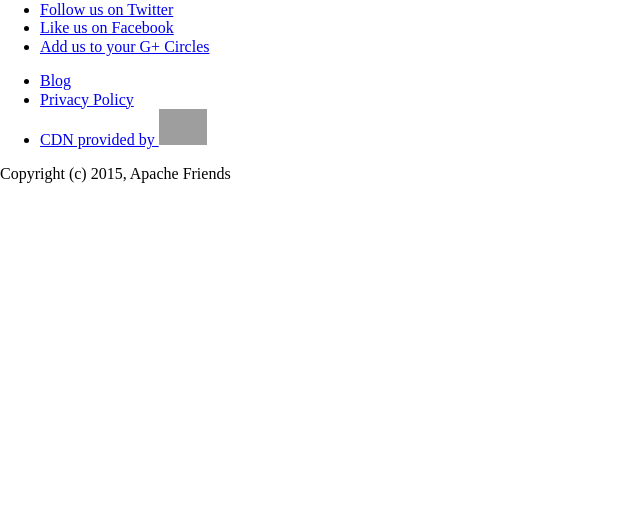
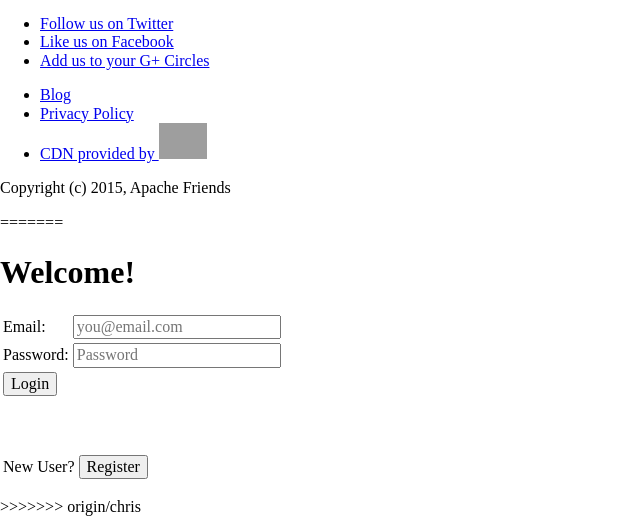
Before and after one commit to richman1c/rebel-scrum, a PHP site: page / in a window 1280 px wide. Shown: the part 1298-1814 px from the top of the page, without its empty margins (0-640 px from the left). Before the commit the page ends 1481 px from the top, so only its background shows below. Run offline with PHP 8.4, Linux system fonts and the light colour scheme; some libraries are stand-ins or nearby versions; grey boxes are pictures that could not be loaded.

Commit message:
trying to get chris's index.php

```diff
--- a/index.php
+++ b/index.php
@@ -1,3 +1,4 @@
+<<<<<<< HEAD
 <!doctype html>
 <html lang="en">
   <head>
@@ -161,3 +162,52 @@
     <script src="/dashboard/javascripts/all.js" type="text/javascript"></script>
   </body>
 </html>
+=======
+<!DOCTYPE html>
+<html>
+    <head>
+        <title>Rebel Scrum Homepage</title>
+        <link rel="shortcut icon" href="images/icons/icon.ico">
+        <meta http-equiv="Content-Type" content="text/html; charset=UTF-8">
+        <meta name="Author" content="rebel-scrum" />
+
+        <meta name="viewport" content="width=device-width; initial-scale=1.0; maximum-scale=1.0; user-scalable=0;" />
+
+        <link rel="stylesheet" href="css/csselements_mobile.css" />
+
+        <script type="text/javascript" src="http://code.jquery.com/jquery-latest.min.js"></script>
+
+    </head>
+
+    <body>
+        <h1>Welcome!</h1>
+        <form action="login.php" method="post" target="_top">
+            <table>
+                <tr>
+                    <td>Email:</td>
+                    <td><input class="inputbox-mod" type="text" placeholder="you@email.com" name="user"></td>
+                </tr>
+                <tr>
+                    <td>Password:</td>
+                    <td><input class="inputbox-mod" type="text" placeholder="Password" name="password"></td>
+                </tr>
+                <tr>
+                    <td><button class="submit-button" type="submit">Login</button></td>
+                </tr>
+            </table>
+        </form>
+
+        <br /> <br />
+
+        <form action="web/register.php" method="post" target="_top">
+            <table>
+                <tr>
+                    <td>New User?</td>
+                    <td><button class="submit-button" type="submit">Register</button></td>
+                </tr>
+            </table>
+        </form>
+
+    </body>
+</html>
+>>>>>>> origin/chris
```
